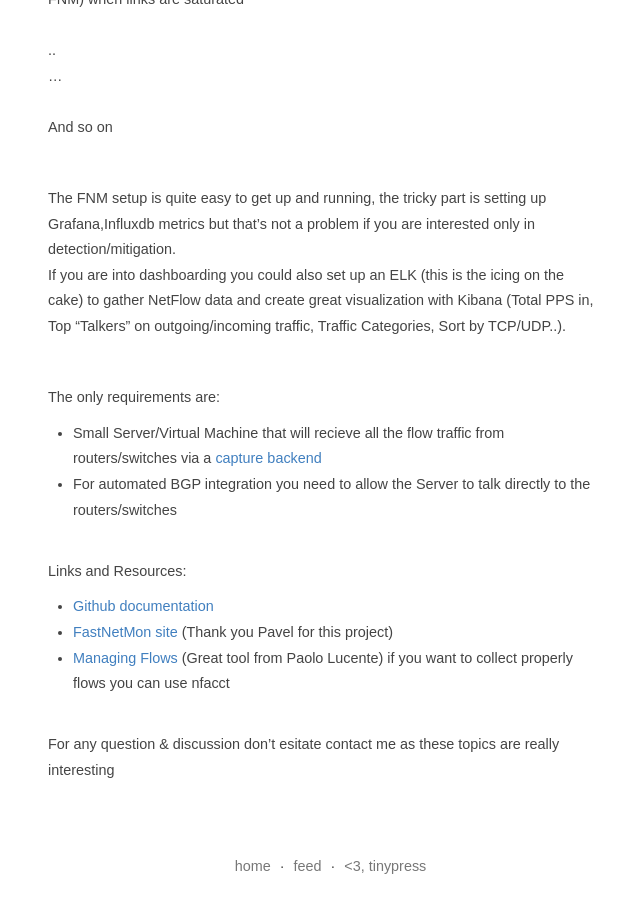
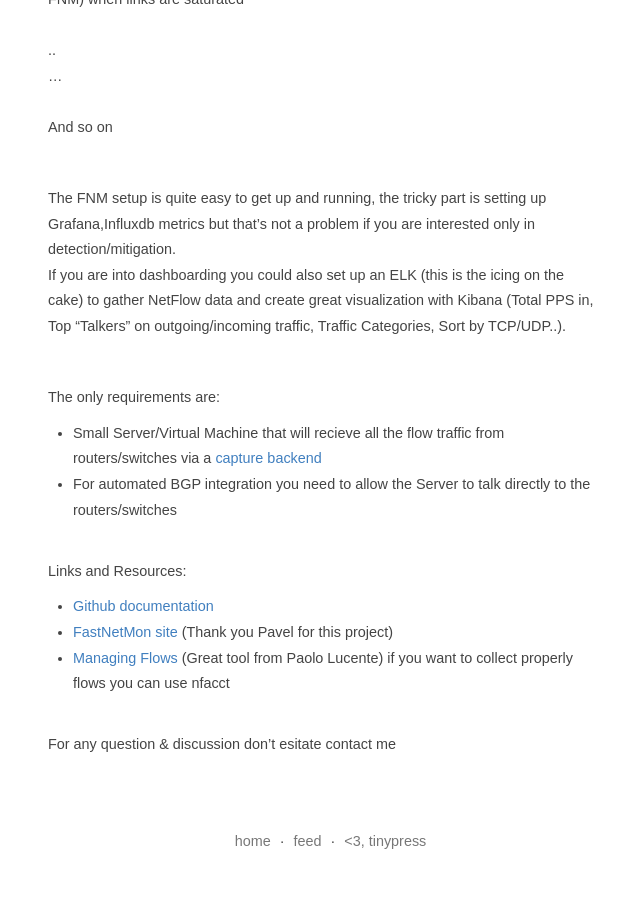
Before and after one commit to fnzv/fnzv.github.io, a Jekyll site: the page built from _posts/2017-08-19-how-to-detect-ddos.markdown, in a window 1280 px wide and 900 px high, scrolled down 2950 px. Shown: the whole window, without its empty margins (317-957 px from the left). Built offline with Jekyll 4.4.1, drawn with Linux system fonts in a browser that asks for light colours; after the commit the page ends 3824 px from its top, so only the background shows below that.

Commit message:
Update 2017-08-19-how-to-detect-ddos.markdown

```diff
--- a/_posts/2017-08-19-how-to-detect-ddos.markdown
+++ b/_posts/2017-08-19-how-to-detect-ddos.markdown
@@ -61,4 +61,4 @@ Links and Resources:<br>
 - [FastNetMon site](https://fastnetmon.com/) (Thank you Pavel for this project) <br>
 - [Managing Flows](http://pmacct.net/) (Great tool from Paolo Lucente) if you want to collect properly flows you can use nfacct <br><br>
 
-For any question & discussion don't esitate contact me as these topics are really interesting <br><br>
+For any question & discussion don't esitate contact me <br><br>
```
